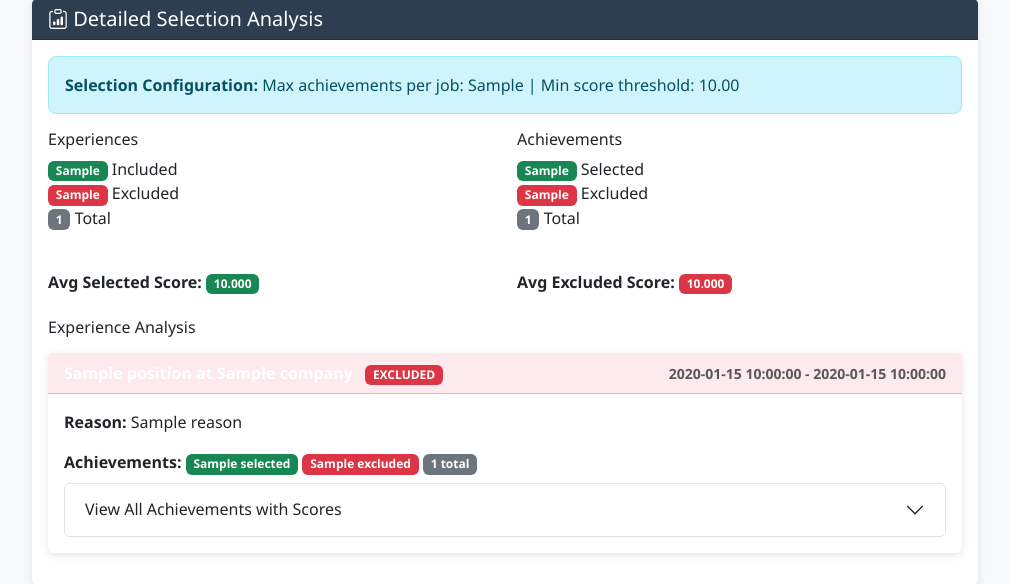
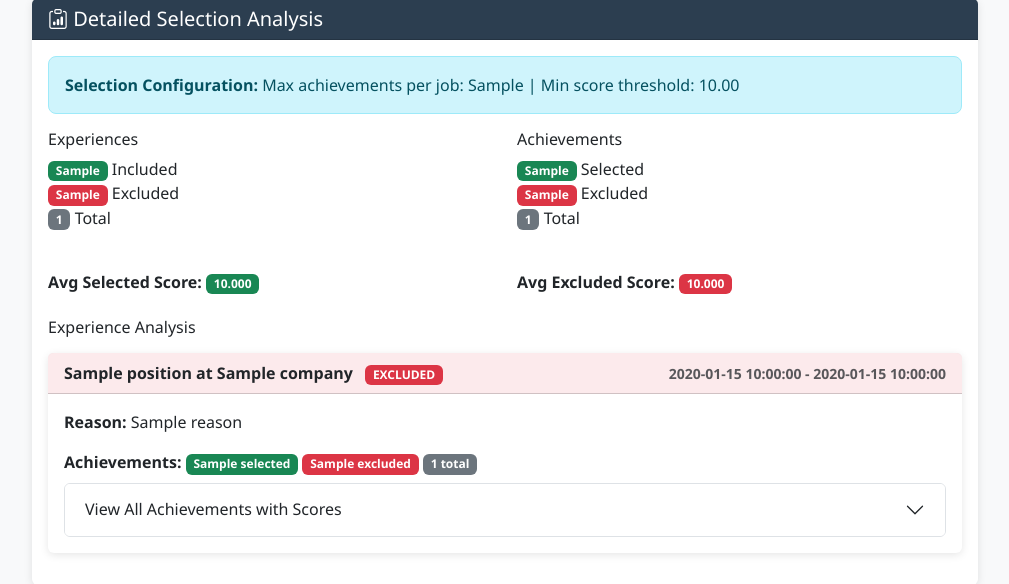
Before and after one commit to tzetze/cvforge, a Flask app: template templates/web/generate/analyze.html in a window 1280 px wide. Shown: the part 1246-1830 px from the top of the page, without its empty margins (135-1144 px from the left). Run offline with Flask 3, Linux system fonts and the light colour scheme; the template is opened without the code that fills it: most values are stand-ins (such as "Sample title", 1, 10 or a date in 2020).

Commit message:
fix: improve text contrast on experience cards in analyze page

```diff
--- a/templates/web/generate/analyze.html
+++ b/templates/web/generate/analyze.html
@@ -174,7 +174,7 @@
                 {% for exp_analysis in selected_content.selection_analysis.experiences %}
                 <div class="card mb-3 {% if exp_analysis.included %}border-success{% else %}border-danger{% endif %}">
                     <div
-                        class="card-header {% if exp_analysis.included %}bg-success bg-opacity-10{% else %}bg-danger bg-opacity-10{% endif %}">
+                        class="card-header {% if exp_analysis.included %}bg-success bg-opacity-10 text-dark{% else %}bg-danger bg-opacity-10 text-dark{% endif %}">
                         <div class="d-flex justify-content-between align-items-center">
                             <div>
                                 <strong>{{ exp_analysis.position }}</strong> at {{ exp_analysis.company }}
```
